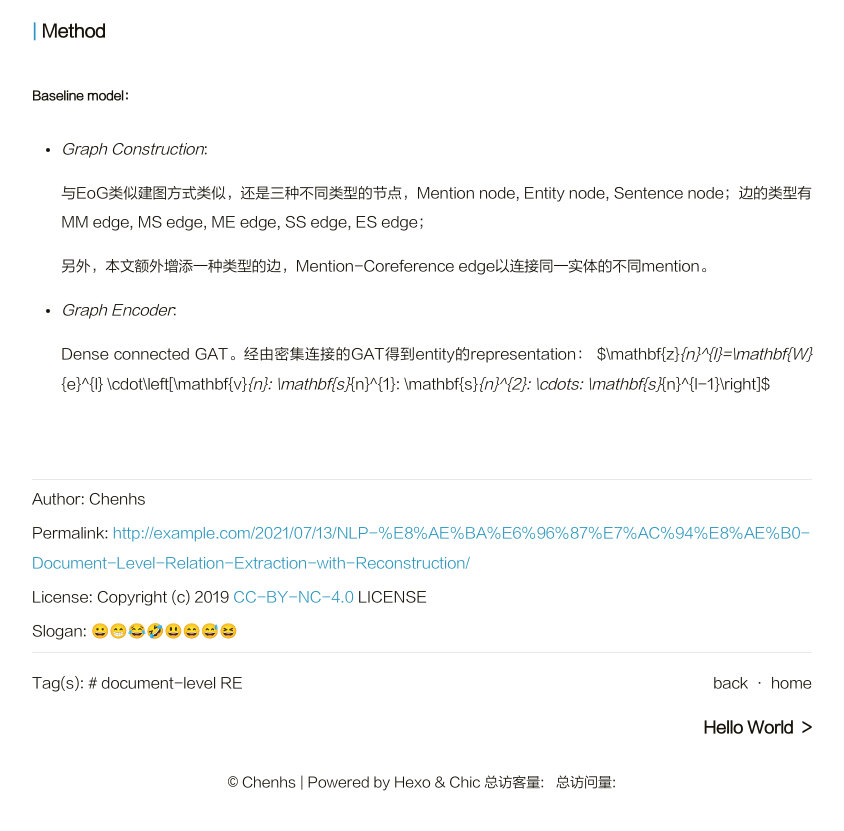
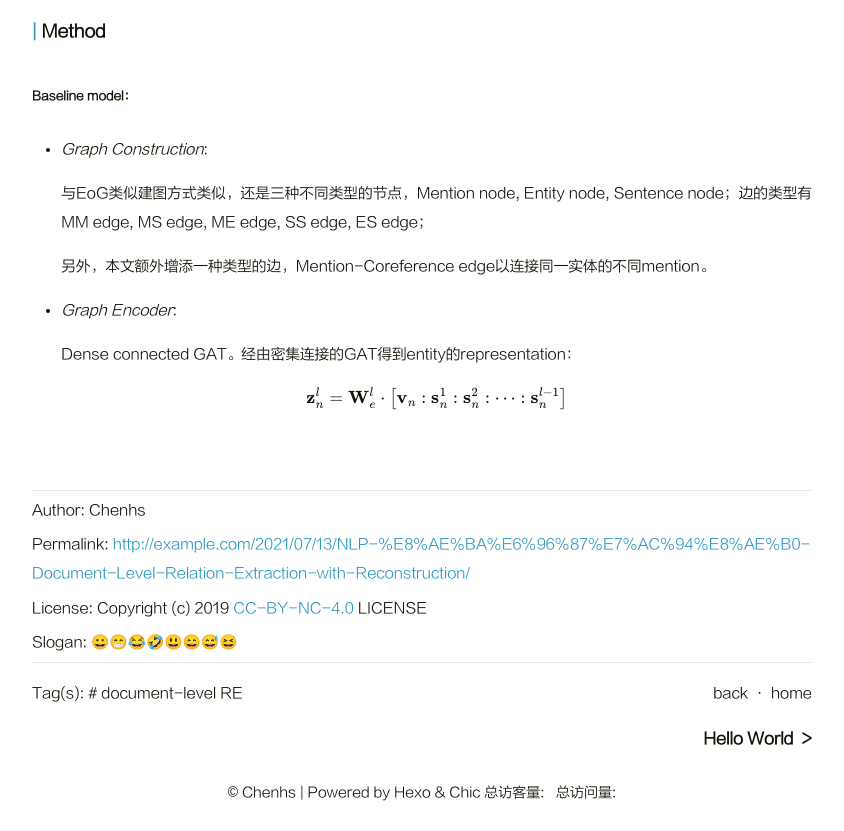
Before and after one commit to chenhaishun/chenhaishun.github.io, a plain HTML site: page 2021/07/13/NLP-论文笔记-Document-Level-Relation-Extraction-with-Reconstruction/index.html in a window 1280 px wide. Shown: the part 1380-2211 px from the top of the page, without its empty margins (218-1062 px from the left). Drawn offline with nearby package versions, Linux system fonts and the light colour scheme; some packages are replaced by stand-ins of ours; a script that the page names is missing.

Commit message:
Site updated: 2021-07-13 17:40:03

```diff
--- a/2021/07/13/NLP-论文笔记-Document-Level-Relation-Extraction-with-Reconstruction/index.html
+++ b/2021/07/13/NLP-论文笔记-Document-Level-Relation-Extraction-with-Reconstruction/index.html
@@ -265,8 +265,9 @@
 <p>另外，本文额外增添一种类型的边，Mention-Coreference edge以连接同一实体的不同mention。</p>
 </li>
 <li><p><em>Graph  Encoder</em>: </p>
-<p>Dense  connected GAT。经由密集连接的GAT得到entity的representation：                               $\mathbf{z}<em>{n}^{l}=\mathbf{W}</em>{e}^{l} \cdot\left[\mathbf{v}<em>{n}: \mathbf{s}</em>{n}^{1}: \mathbf{s}<em>{n}^{2}: \cdots: \mathbf{s}</em>{n}^{l-1}\right]$</p>
-</li>
+<p>Dense  connected GAT。经由密集连接的GAT得到entity的representation：                               </p>
+<script type="math/tex; mode=display">
+\mathbf{z}_{n}^{l}=\mathbf{W}_{e}^{l} \cdot\left[\mathbf{v}_{n}: \mathbf{s}_{n}^{1}: \mathbf{s}_{n}^{2}: \cdots: \mathbf{s}_{n}^{l-1}\right]</script></li>
 </ul>
 
         </div>
```
